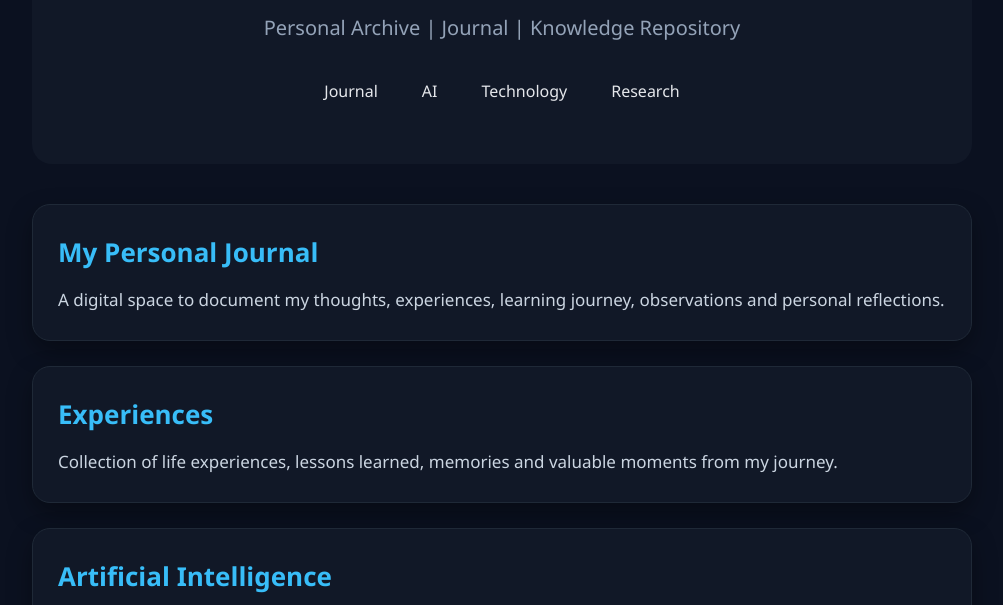
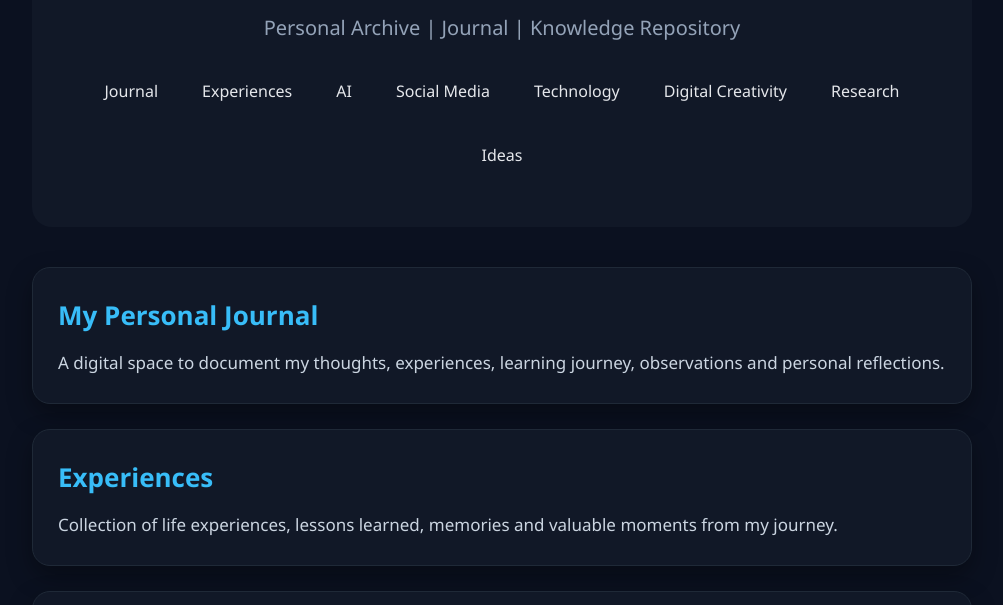
Before and after one commit to koteswararao-annabattula/koteswararao-annabattula.github.io, a plain HTML site: page index.html in a window 1280 px wide. Shown: the part 195-800 px from the top of the page, without its empty margins (138-1141 px from the left). Drawn offline with Linux system fonts and the light colour scheme.

Commit message:
Update index.html
Created index.html structure

```diff
--- a/index.html
+++ b/index.html
@@ -21,9 +21,13 @@
 Personal Archive | Journal | Knowledge Repository
 </p><nav>
 <a href="#journal">Journal</a>
+<a href="#experiences">Experiences</a>
 <a href="#ai">AI</a>
+<a href="#social-media">Social Media</a>
 <a href="#technology">Technology</a>
+<a href="#creativity">Digital Creativity</a>
 <a href="#research">Research</a>
+<a href="#ideas">Ideas</a>
 </nav>
 </header>
 
```
